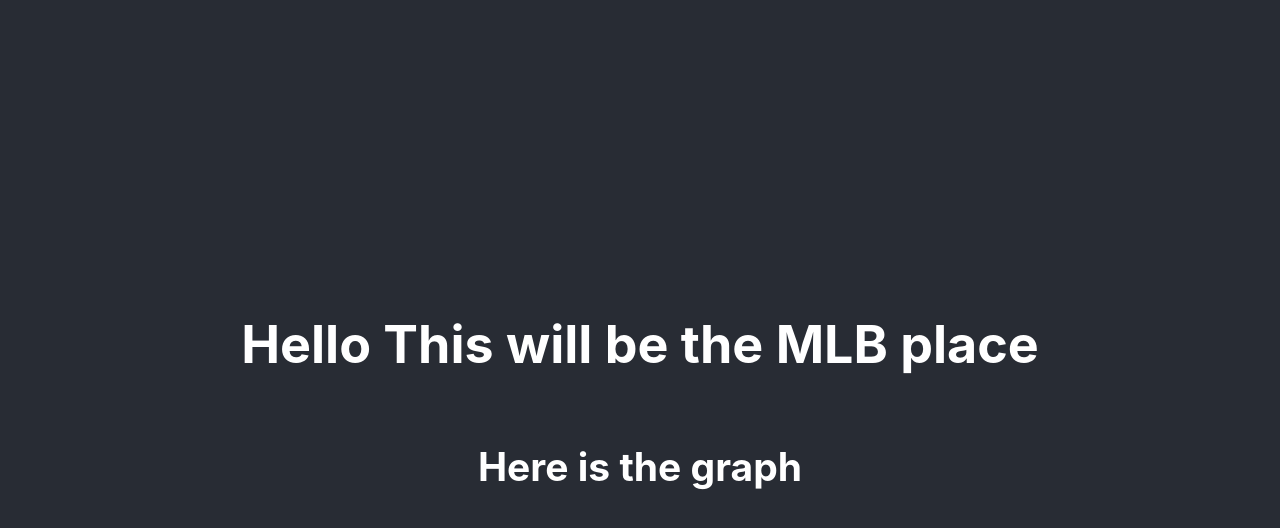
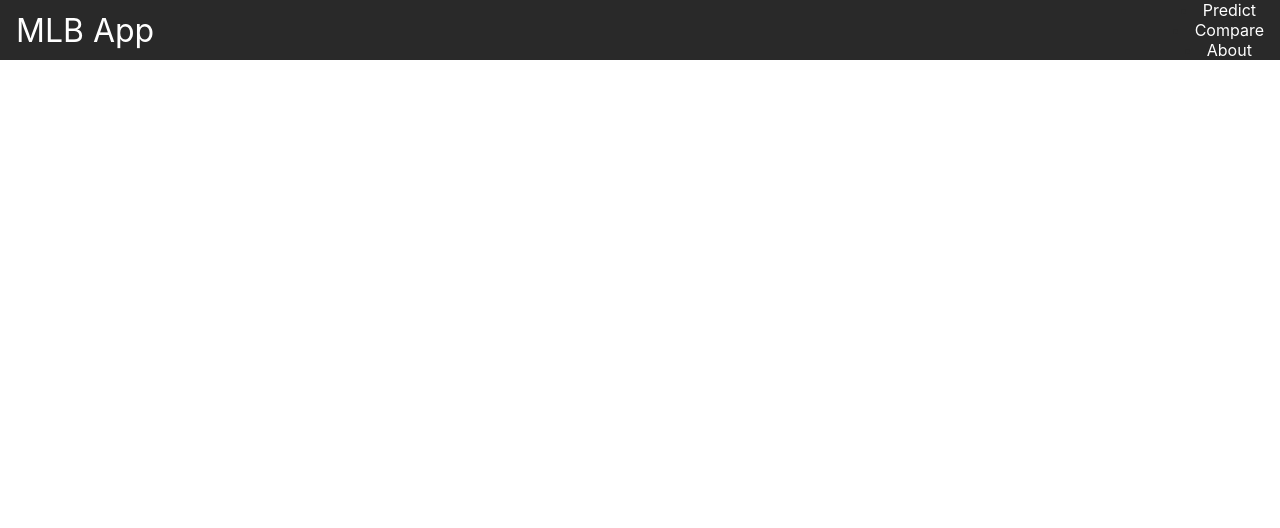
Before and after one commit to kaamil2/mlbproject, a React (Create React App) app: page / in a window 1280 px wide. Shown: the top 528 px of the page. Built offline with nearby package versions, Linux system fonts and the light colour scheme.

Commit message:
started working on navbar

```diff
--- a/package.json
+++ b/package.json
@@ -16,6 +16,7 @@
     "react-dom": "^18.2.0",
     "react-plotly.js": "^2.6.0",
     "react-scripts": "5.0.1",
+    "styled-components": "^6.0.7",
     "web-vitals": "^2.1.4"
   },
   "scripts": {
--- a/src/App.js
+++ b/src/App.js
@@ -1,9 +1,7 @@
 import './App.css';
-
-/*
-import React, {useRef} from "react";
-*/
-
+import React from "react";
+import Navbar from './components/Navbar';
+import Predict from './components/Predict';
 //TODO: use the api i have created to project the png of the graph
 
 
@@ -36,9 +34,7 @@
 
     return (
         <div className="App">
-            <header className="App-header">
-                <h1>Hello This will be the MLB place </h1>
-                <h2>Here is the graph</h2>
+            <Navbar />
 
                 {/*<img src={logo} className="App-logo" alt="logo" />
                 <p>
@@ -52,7 +48,6 @@
                 >
                     Learn React
                 </a>*/}
-            </header>
         </div>
     );
 }
--- /dev/null
+++ b/src/components/Navbar.js
@@ -0,0 +1,24 @@
+import React from 'react'
+
+function Navbar() {
+  return (
+  <nav className="nav">
+    <a href="/" className='site-title'>
+      MLB App
+    </a>
+    <u1>
+      <li>
+        <a href='/predict'>Predict</a>
+      </li>
+      <li>
+        <a href='/compare'>Compare</a>
+      </li>
+      <li>
+        <a href='/about'>About</a>
+      </li>
+    </u1>
+  </nav>
+  )
+}
+
+export default Navbar
--- /dev/null
+++ b/src/components/Predict.js
@@ -0,0 +1,19 @@
+import React from 'react'
+// import { Container } from 'react-bootstrap'
+import styled from 'styled-components'
+
+function Predict() {
+  return (
+    <div>
+        <Container>
+            Home
+        </Container>
+    </div>
+  )
+}
+
+export default Predict
+
+const Container = styled.div`
+    height: 100vh;
+`
--- a/src/index.css
+++ b/src/index.css
@@ -1,4 +1,13 @@
+* {
+  box-sizing: border-box;
+  font-family: "SF Pro Display", sans-serif;
+  color: #292929;
+  margin: 0;
+  padding: 0;
+}
+
 body {
+  width: 100%;
   margin: 0;
   font-family: -apple-system, BlinkMacSystemFont, 'Segoe UI', 'Roboto', 'Oxygen',
     'Ubuntu', 'Cantarell', 'Fira Sans', 'Droid Sans', 'Helvetica Neue',
@@ -8,6 +17,6 @@
 }
 
 code {
-  font-family: source-code-pro, Menlo, Monaco, Consolas, 'Courier New',
+  font-family: source-code-pro, Menlo, Monaco, Consolas, 'SF Pro Display', 'Courier New',
     monospace;
 }
--- a/src/index.js
+++ b/src/index.js
@@ -3,6 +3,7 @@
 import './index.css';
 import App from './App';
 import reportWebVitals from './reportWebVitals';
+import './styles.css';
 
 ReactDOM.render(
     <React.StrictMode>
--- /dev/null
+++ b/src/styles.css
@@ -0,0 +1,34 @@
+* {
+    box-sizing: border-box;
+}
+
+body {
+    margin: 0;
+}
+
+.nav{
+    background-color: #292929;
+    color: white;
+    display: flex;
+    justify-content: space-between;
+    align-items: center;
+    gap: 2rem;
+    padding: 0 1rem;
+}
+
+.site-title {
+    font-size: 2rem;
+}
+
+.nav ul {
+    padding: 0;
+    margin: 0;
+    list-style: none;
+    display: flex;
+    gap: 1rem;
+}
+
+.nav a {
+    color: white;
+    text-decoration: none;
+}
```
Also changed, not shown: 1 other file (tests, documents, lock files or other folders).
